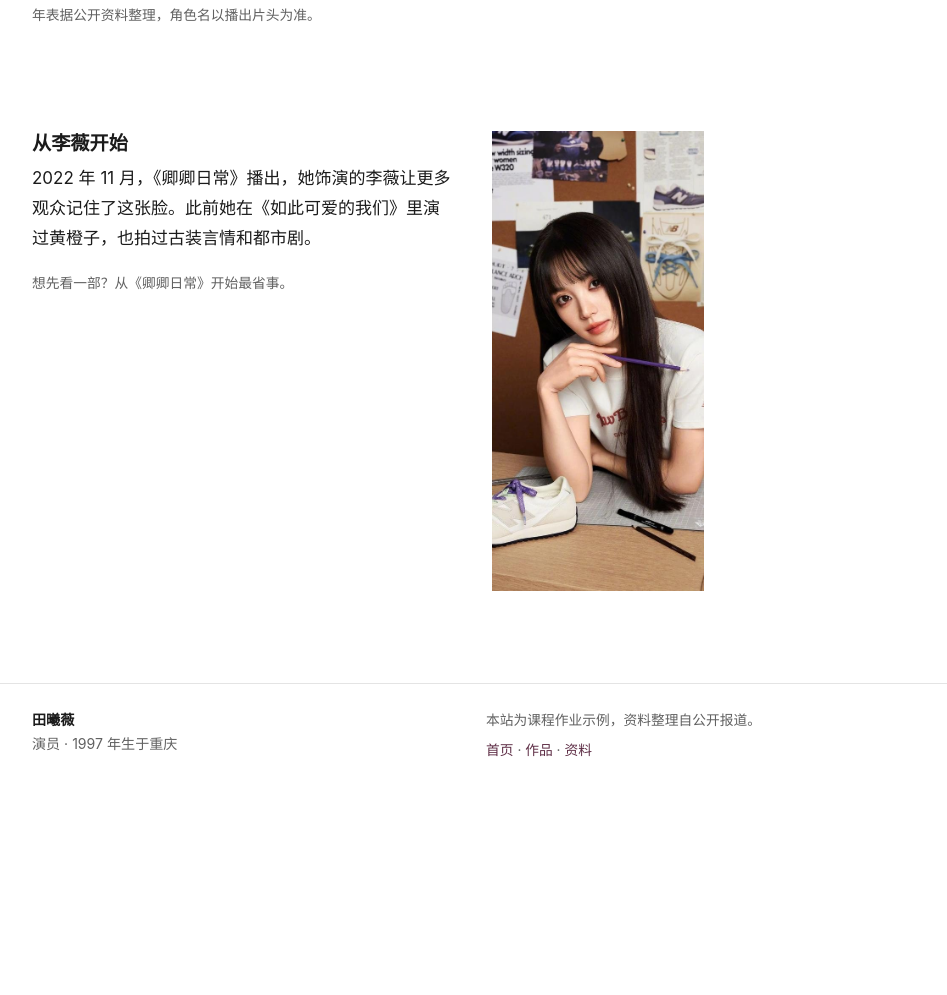
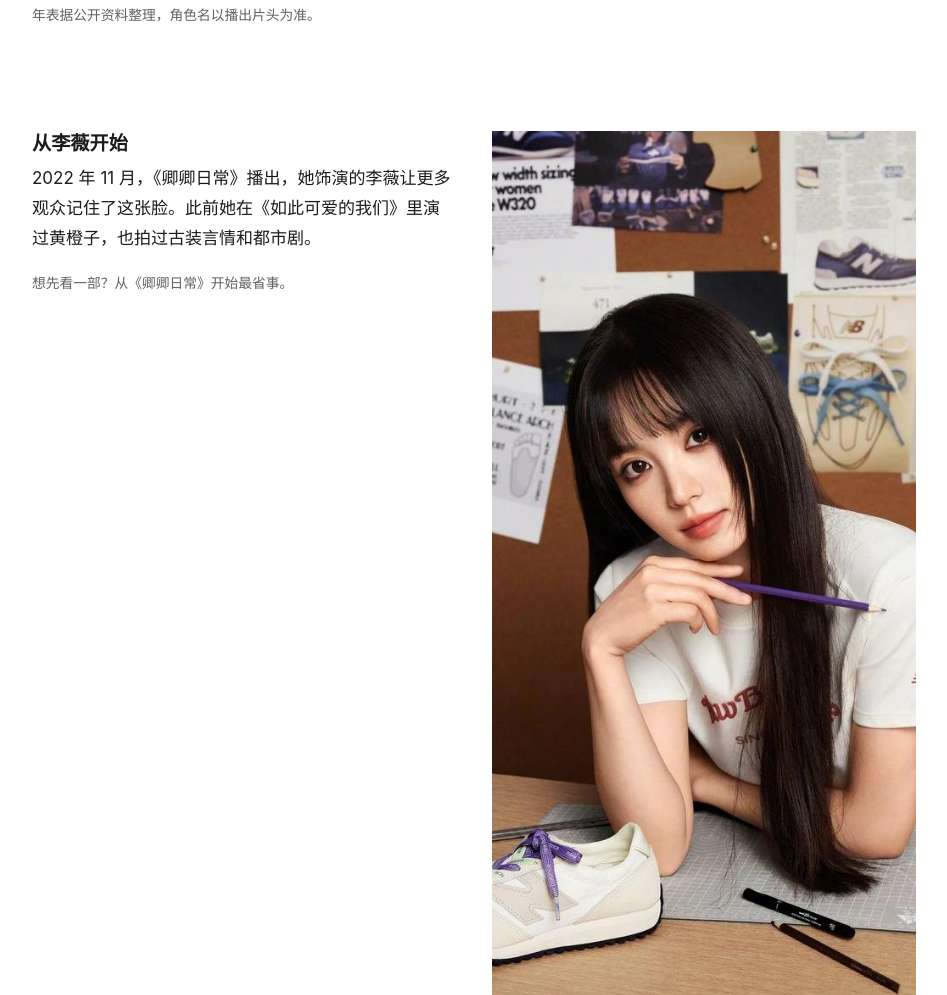
Before and after one commit to LIee-zh/Liee-zh.github.io, a plain HTML site: page works.html in a window 1280 px wide. Shown: the part 1057-2052 px from the top of the page, without its empty margins (166-1113 px from the left). Before the commit the page ends 1859 px from the top, so only its background shows below. Drawn offline with Linux system fonts and the light colour scheme.

Commit message:
Let the portrait photo keep its full height

```diff
--- a/styles.css
+++ b/styles.css
@@ -217,7 +217,7 @@ tbody th { text-align: left; font-weight: 600; white-space: nowrap; }
 
 /* 图文并排 */
 .split { display: grid; gap: 24px; align-items: start; }
-.split img { max-height: 460px; width: auto; object-fit: cover; object-position: center top; }
+.split img { width: 100%; height: auto; }
 
 address { font-style: normal; }
 
```
